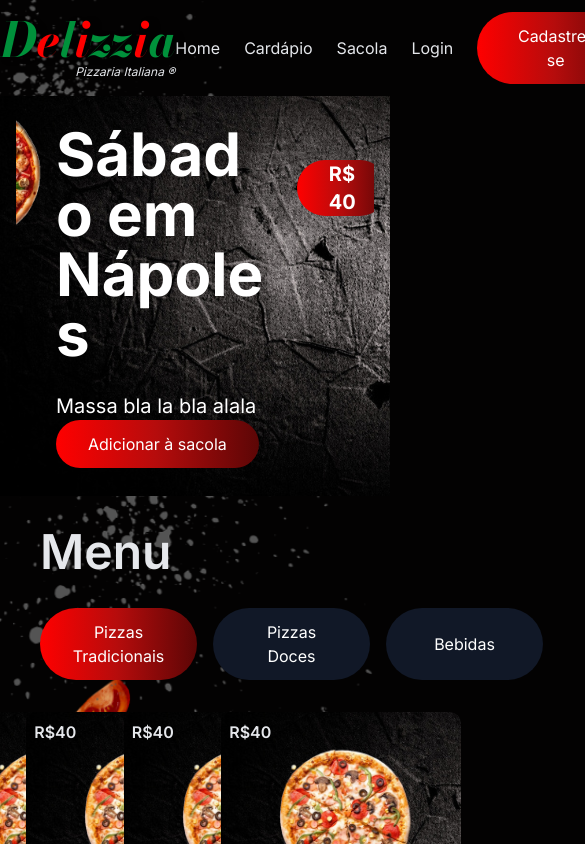
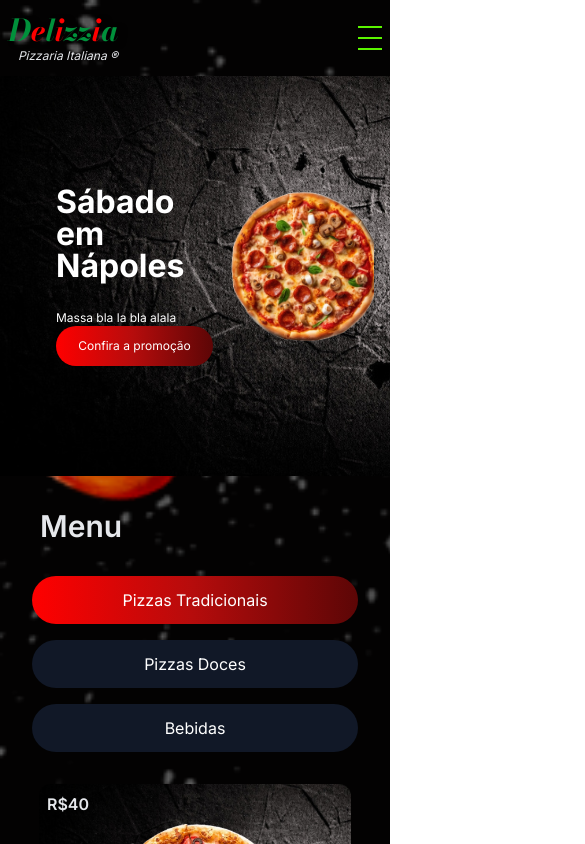
Before and after one commit to Janaina-Costa/ITalents_Pizza_Delivery, a React (Vite) app: page / in a window 390 px wide. Shown: the top 844 px of the page, 585 px wide, since content can reach past the window. Built offline with nearby package versions, Linux system fonts and the light colour scheme.

Commit message:
feat: implementa responsividade da home

```diff
--- a/src/components/Banner/PromotionItems/index.tsx
+++ b/src/components/Banner/PromotionItems/index.tsx
@@ -1,32 +1,35 @@
 import { IPropsItems } from '../../../types/interface/product';
 import { Button } from '../../Button';
 
-export const PromoItem = ({
-  description,
-  src,
-  title,
-  alt,
-  price,
-}: IPropsItems) => (
+export const PromoItem = ({ description, src, title, alt }: IPropsItems) => (
   <section className="flex justify-between w-full ">
     <section className="flex flex-col items-start justify-around pl-10 w-[665px]">
       <div className="flex flex-col gap-7">
-        <h1 className="text-6xl font-extrabold break-words w-11/12">{title}</h1>
-        <p className="text-xl">{description} </p>
+        <h1
+          className="text-6xl font-extrabold break-words w-11/12 max-sm:text-[2rem]
+
+        "
+        >
+          {title}
+        </h1>
+        <p className="text-xl max-sm:text-xs">{description} </p>
       </div>
       <div>
-        <Button isSelected className="" type="button">
-          Adicionar à sacola
+        <Button isSelected className="max-sm:text-xs max-sm:p-3" type="button">
+          Confira a promoção
         </Button>
       </div>
     </section>
 
     <section className=" flex h-full items-center relative  ">
-      <p className="bg-gradient-to-r from-primary-red-1 from-0% via-primary-red-0 via-[49%] to-primary-red-2 to-100% rounded-full px-8 text-xl font-bold w-32">
-        R$ {price}
-      </p>
-
-      <img className="w-[400px] " src={src} alt={alt} />
+      <img
+        className="w-[400px]
+        max-sm:w-[998px] max-sm:ml-3
+        max-md:w-[468px]
+        "
+        src={src}
+        alt={alt}
+      />
     </section>
     <div />
   </section>
--- a/src/components/Button/index.tsx
+++ b/src/components/Button/index.tsx
@@ -1,10 +1,11 @@
+/* eslint-disable react/require-default-props */
 /* eslint-disable react/button-has-type */
 import { ButtonHTMLAttributes } from 'react';
 
 interface IProps extends ButtonHTMLAttributes<HTMLButtonElement> {
   type: 'button' | 'reset' | 'submit';
   isSelected: boolean;
-  onClick: (e: any) => void;
+  onClick?: (e: any) => void;
 }
 
 export const Button = ({
--- /dev/null
+++ b/src/components/Icons/MenuIcon.tsx
@@ -0,0 +1,23 @@
+const style = {
+  background: '#5BF600',
+  width: '24px',
+  height: '2px',
+};
+
+const MenuIcon = () => (
+  <div
+    style={{
+      width: '24px',
+      height: '24px',
+      display: 'flex',
+      flexDirection: 'column',
+      justifyContent: 'space-between',
+    }}
+  >
+    <div style={style} />
+    <div style={style} />
+    <div style={style} />
+  </div>
+);
+
+export default MenuIcon;
--- a/src/components/Layout/index.tsx
+++ b/src/components/Layout/index.tsx
@@ -1,23 +1,28 @@
 import { Outlet } from 'react-router-dom';
 
 import { Button } from '../Button';
+import MenuIcon from '../Icons/MenuIcon';
 import { Logo } from '../Logo';
 
 const Layout = () => (
   <>
     <header className="z-50 w-full ">
-      <nav className="flex items-center max-w-7xl mx-auto  py-3 bg-transparent">
+      <nav className="flex items-center max-w-7xl mx-auto  py-3 px-2 bg-transparent">
         <div className="flex flex-grow items-center ">
           <div className="flex flex-col relative">
             <Logo />
           </div>
         </div>
-        <ul className="flex items-center justify-end space-x-6 ">
+        <ul
+          className="flex items-center justify-end space-x-6
+          max-md:hidden
+        "
+        >
           <li className="cursor-pointer hover:text-primary-red-0 ease-in-out duration-300">
             Home
           </li>
           <li className="cursor-pointer  hover:text-primary-red-0 ease-in-out duration-300">
-            Cardápio
+            Promoções
           </li>
           <li className="cursor-pointer  hover:text-primary-red-0 ease-in-out duration-300">
             Sacola
@@ -31,6 +36,9 @@ const Layout = () => (
             </Button>
           </li>
         </ul>
+        <div className="md:hidden">
+          <MenuIcon />{' '}
+        </div>
       </nav>
     </header>
 
--- a/src/components/Logo/index.tsx
+++ b/src/components/Logo/index.tsx
@@ -2,7 +2,7 @@ export const Logo = () => (
   <>
     <p
       className="text-center text-5xl font-bodoni z-50
-             cursor-pointer drop-shadow-shadow-logo "
+             cursor-pointer drop-shadow-shadow-logo max-md:text-3xl "
     >
       <span className="text-[#00913b]">D</span>
       <span className="text-primary-red-1">e</span>
--- a/src/components/Menu/ItemMenuCard/index.tsx
+++ b/src/components/Menu/ItemMenuCard/index.tsx
@@ -15,7 +15,7 @@ export const ItemMenuCard = ({ data, value, idProduct }: IProps) => {
     <>
       {data.map((item) => (
         <div
-          className="w-60 h-72  p-2 bg-back-banner rounded-xl mb-8"
+          className="w-60  p-2 bg-back-banner bg-cover bg-no-repeat rounded-xl mb-8 overflow-hidden max-sm:w-[80%] max-md:w-[90%]"
           id={idProduct}
           key={item.id}
         >
--- a/src/components/Menu/index.tsx
+++ b/src/components/Menu/index.tsx
@@ -75,10 +75,12 @@ export const Menu = () => {
 
   return (
     <section className="w-full">
-      <section className="mt-8 mb-8">
-        <h1 className="text-5xl font-semibold mb-8 px-10">Menu</h1>
+      <section className="mt-8 mb-8 flex flex-col flex-wrap">
+        <h1 className="text-5xl font-semibold mb-8 px-10 max-md:text-3xl">
+          Menu
+        </h1>
 
-        <div className="flex justify-start gap-4 px-10 list-btn">
+        <div className="flex justify-start gap-4 px-8 w-full overflow-hidden max-sm:flex-col">
           {listButtonsMenu.map((btn) => (
             <Button
               key={btn.value}
@@ -95,7 +97,12 @@ export const Menu = () => {
         </div>
       </section>
 
-      <section className="grid grid-cols-4 justify-items-center">
+      <section
+        className="grid grid-cols-4 w-full justify-items-center max-sm:grid-cols-1
+      max-md:grid-cols-2
+      max-lg:grid-cols-3
+     "
+      >
         {listProductItems.map((item) =>
           idSelected === item.idProduct ? (
             <ItemMenuCard
--- a/tailwind.config.js
+++ b/tailwind.config.js
@@ -30,6 +30,9 @@ export default {
       dropShadow:{
         'shadow-logo':'5px 2px 3px rgba(0,0,0,0.4)'
       },
+      screens:{
+        'sm':'560px',
+      }
     },
   },
   plugins: [],
```
